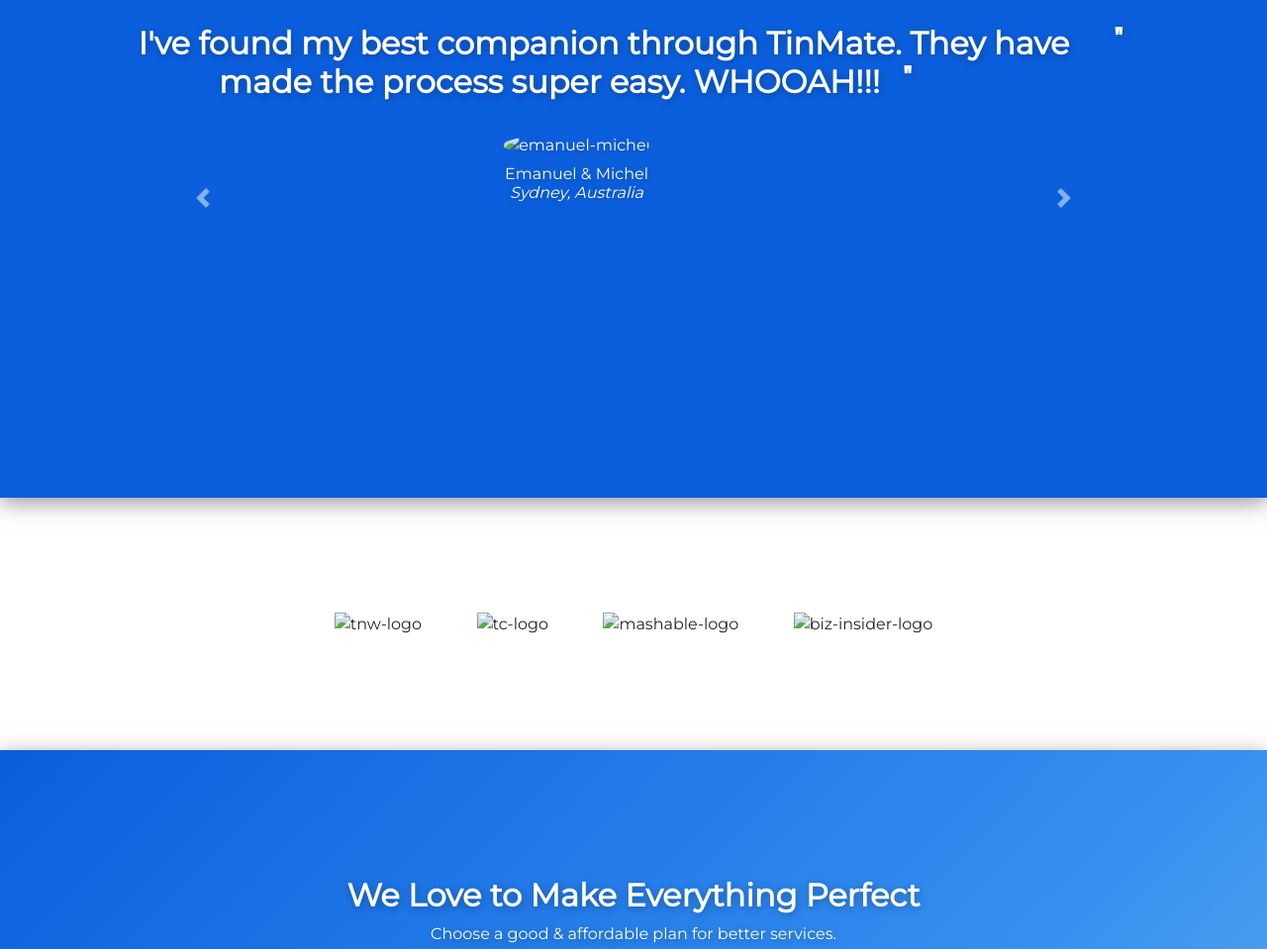
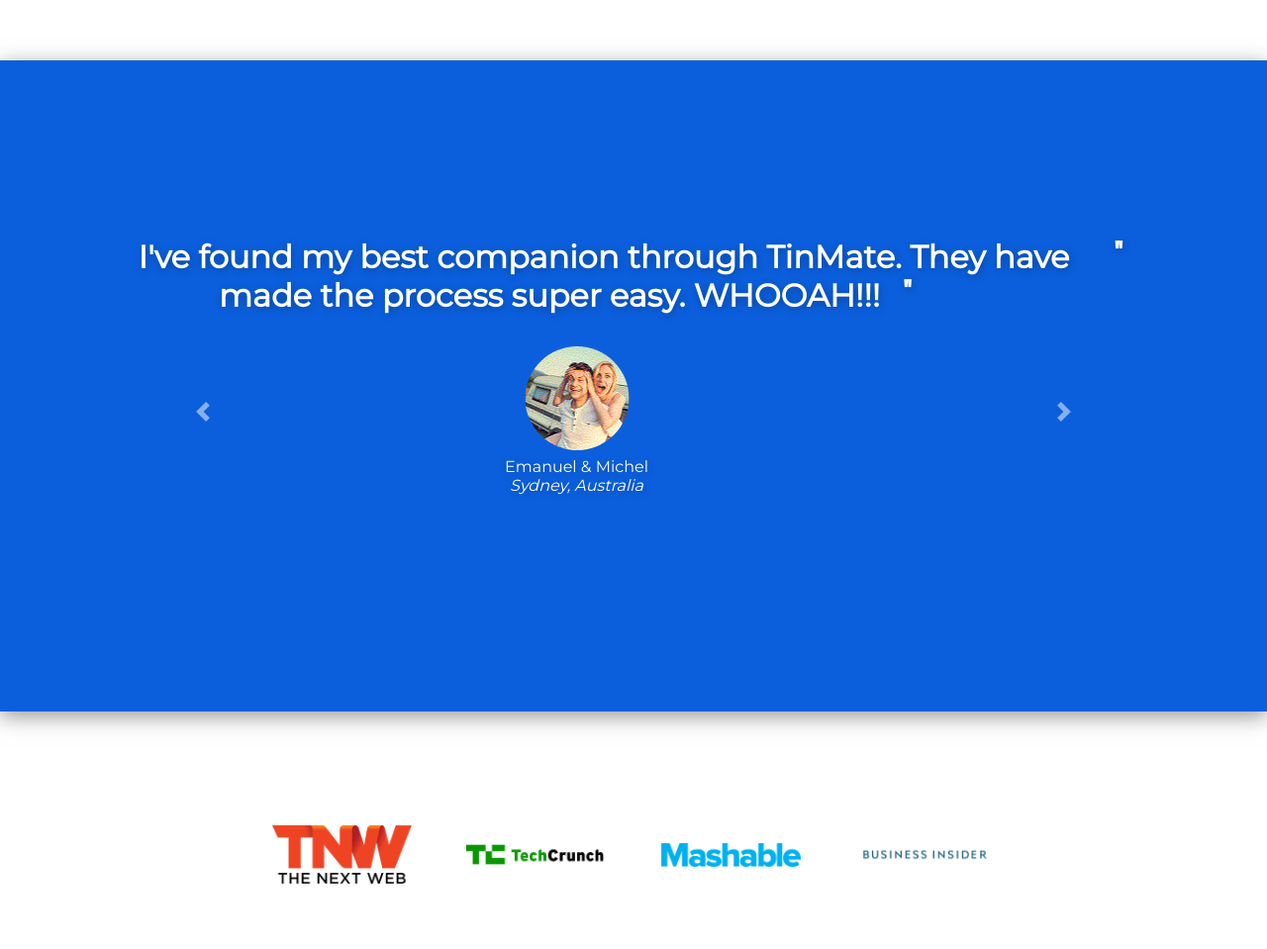
Before and after one commit to alunakim/landingpage-exercise-tinmate, a plain HTML site: page index.html in a window 1280 px wide. Shown: the part 960-1919 px from the top of the page at 99% size. Drawn offline with nearby package versions, Linux system fonts and the light colour scheme.

Commit message:
Update index.html

```diff
--- a/index.html
+++ b/index.html
@@ -67,7 +67,7 @@
         </div>
 
         <div class="col-lg-6">
-          <img class="hero-img" src="images/OurApplication.png" alt="Our Application">
+          <img class="hero-img" src="OurApplication.png" alt="Our Application">
         </div>
       </div>
     </div>
@@ -105,7 +105,7 @@
             <span class="quotation-symbol">"</span>I've found my best companion through TinMate. They have made the
             process super easy. WHOOAH!!!<span class="quotation-symbol">"</span>
           </h2>
-          <img src="images/couple.jpg" alt="emanuel-michel">
+          <img src="couple.jpg" alt="emanuel-michel">
           <p>Emanuel & Michel</p>
           <em>Sydney, Australia</em>
         </div>
@@ -114,7 +114,7 @@
             <span class="quotation-symbol">"</span>I was sparing my time lonely, but with TinMate's help, I have found
             the love of my life. I think.<span class="quotation-symbol">"</span>
           </h2>
-          <img src="images/lady-img.jpg" alt="diane-gudogdu">
+          <img src="lady-img.jpg" alt="diane-gudogdu">
           <p>Diane Gudogdu</p>
           <em>Beverly, Illinois</em>
         </div>
@@ -133,10 +133,10 @@
 
   <section id="press">
 
-    <img class="press-image" src="images/tnw.png" alt="tnw-logo">
-    <img class="press-image" src="images/TechCrunch.png" alt="tc-logo">
-    <img class="press-image" src="images/mashable.png" alt="mashable-logo">
-    <img class="press-image" src="images/bizinsider.png" alt="biz-insider-logo">
+    <img class="press-image" src="tnw.png" alt="tnw-logo">
+    <img class="press-image" src="TechCrunch.png" alt="tc-logo">
+    <img class="press-image" src="mashable.png" alt="mashable-logo">
+    <img class="press-image" src="bizinsider.png" alt="biz-insider-logo">
 
   </section>
 
```
